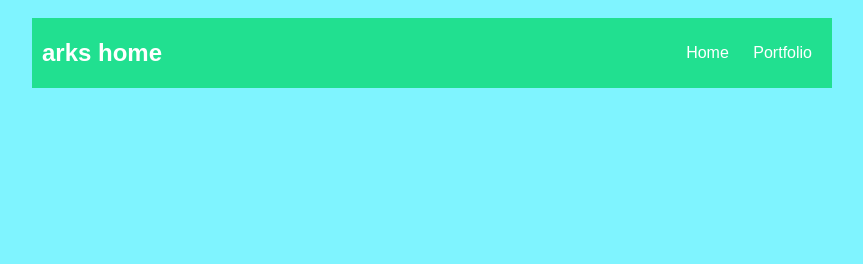
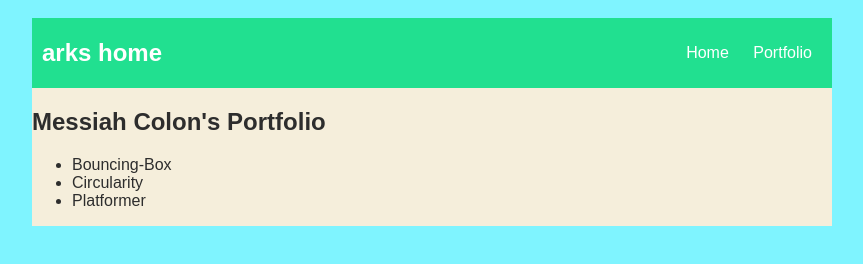
Before and after one commit to arkisSC/arkisns, a plain HTML site: page portfolio.html in a window 1280 px wide. Shown: the whole page, without its empty margins (208-1071 px from the left). Drawn offline with Linux system fonts and the light colour scheme.

Commit message:
updated portfolio.

```diff
--- a/portfolio.html
+++ b/portfolio.html
@@ -1,7 +1,7 @@
 <!DOCTYPE HTML>
 <html>
     <head>
-
+        <title>The Portfolio of Ark</title>
        <style type="text/css">
             body {
                 background: rgb(0, 234, 255, 0.5);
@@ -84,6 +84,8 @@
     </head>
     <body>
       <div id="all-contents">
+
+
         <nav>
             <h1>arks home</h1>
             <ul id="nav-ul">
@@ -94,7 +96,19 @@
                <a class="nav-a" href="portfolio.html">Portfolio</a>
              </li>
          </ul>
-     </nav>
-      </div>
+        </nav>
+        <main>
+            <div>
+                <h2>
+                    Messiah Colon's Portfolio
+                </h2>
+                <ul>
+                    <li>Bouncing-Box</li>
+                    <li>Circularity</li>
+                    <li>Platformer</li>
+                </ul>
+            </div>
+        </main>
+        </div>
     </body>
 </html>
```
